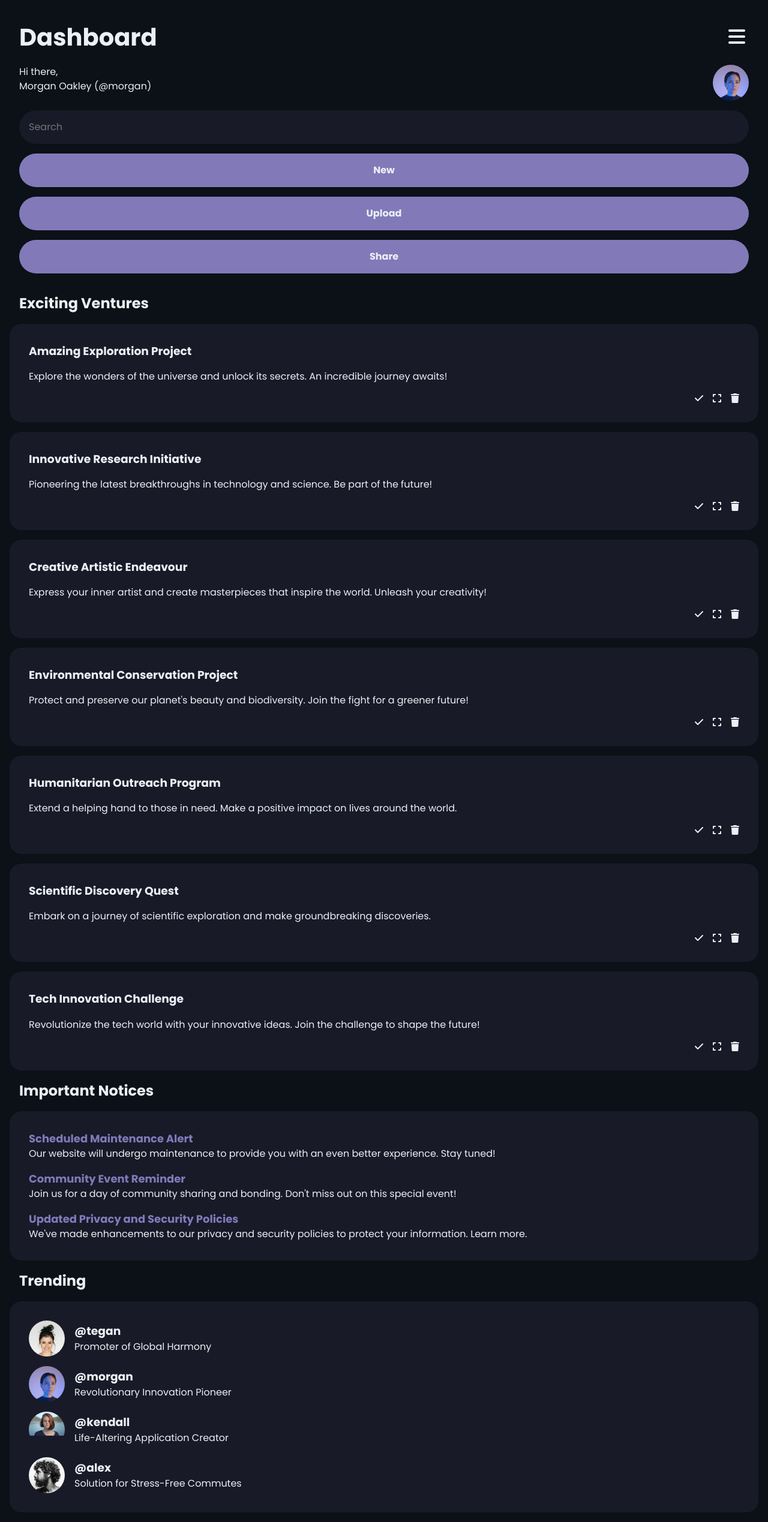
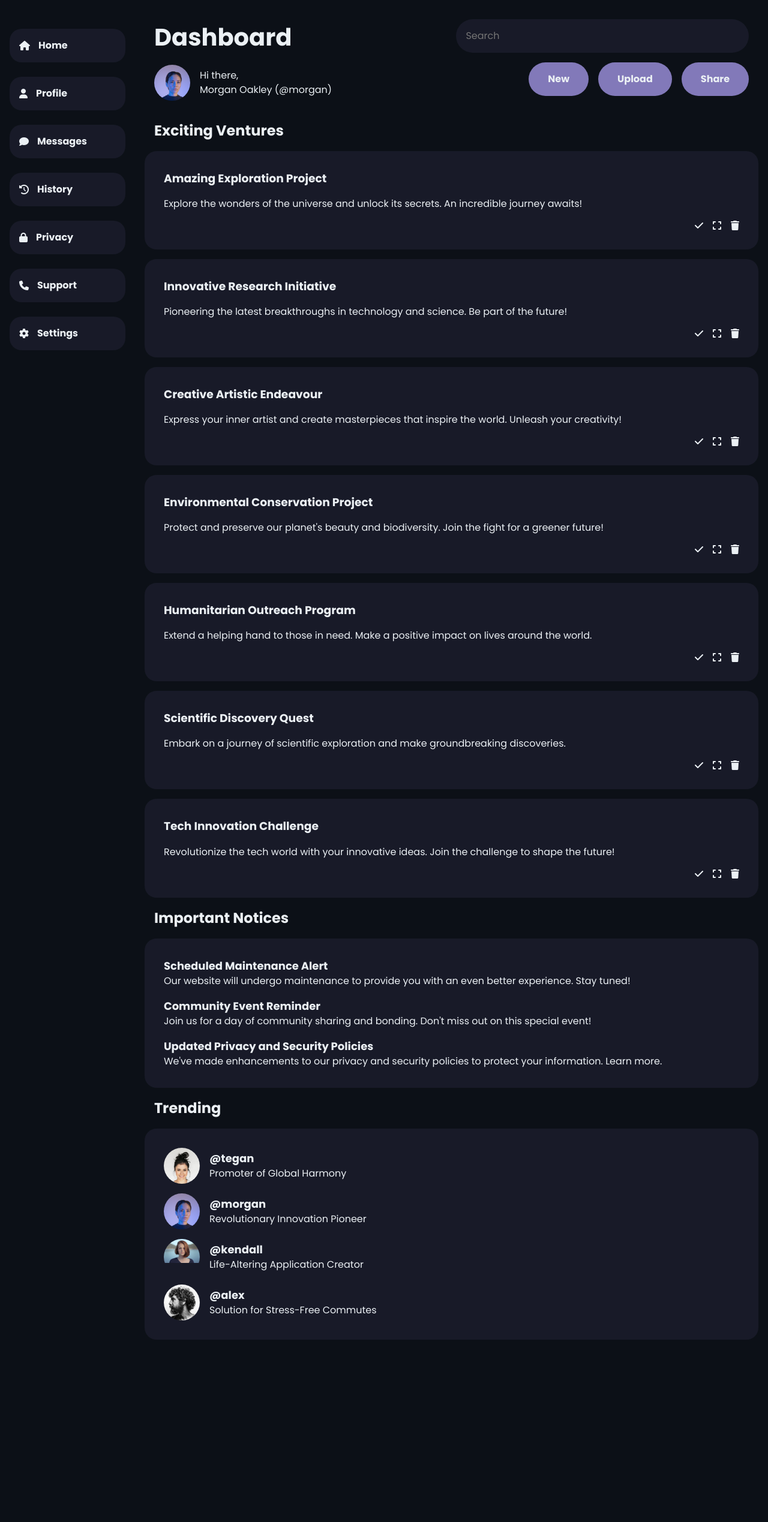
Before and after one commit to lukeramljak/odin-admin-dashboard, a plain HTML site: page index.html in a window 1280 px wide. Shown: the whole page at 60% size. After the commit the page ends 2282 px from the top, so only its background shows below. Drawn offline with Linux system fonts and the light colour scheme.

Commit message:
add desktop layout

```diff
--- a/index.html
+++ b/index.html
@@ -18,7 +18,7 @@
   <body>
 
     <div class="container">
-      <div class="sidebar hidden">
+      <div class="sidebar">
           <ul>
             <li>
               <a href="#"><i class="fa-solid fa-house"></i>Home</a>
@@ -199,7 +199,7 @@
                 <img src="./assets/people/tegan.jpeg" alt="" />
               </div>
               <div>
-                <h3>@tegan</h3>
+                <a href="#">@tegan</a>
                 <p>Promoter of Global Harmony</p>
               </div>
             </div>
@@ -208,7 +208,7 @@
                 <img src="./assets/people/morgan.jpeg" alt="" />
               </div>
               <div>
-                <h3>@morgan</h3>
+                <a href="#">@morgan</a>
                 <p>Revolutionary Innovation Pioneer</p>
               </div>
             </div>
@@ -217,7 +217,7 @@
                 <img src="./assets/people/kendall.jpeg" alt="" />
               </div>
               <div>
-                <h3>@kendall</h3>
+                <a href="#">@kendall</a>
                 <p>Life-Altering Application Creator</p>
               </div>
             </div>
@@ -226,7 +226,7 @@
                 <img src="./assets/people/alex.jpeg" alt="" />
               </div>
               <div>
-                <h3>@alex</h3>
+                <a href="#">@alex</a>
                 <p>Solution for Stress-Free Commutes</p>
               </div>
             </div>
--- a/index.js
+++ b/index.js
@@ -3,13 +3,13 @@ const navButtonClose = document.getElementById("nav-close");
 const sidebar = document.querySelector(".sidebar");
 
 navButtonDefault.addEventListener("click", () => {
-  navButtonDefault.classList.add("hidden");
-  navButtonClose.classList.remove("hidden");
-  sidebar.classList.remove("hidden");
+  navButtonDefault.style.display = "none";
+  navButtonClose.style.display = "block";
+  sidebar.style.display = "flex";
 });
 
 navButtonClose.addEventListener("click", () => {
-  navButtonClose.classList.add("hidden");
-  navButtonDefault.classList.remove("hidden");
-  sidebar.classList.add("hidden");
+  navButtonClose.style.display = "none";
+  navButtonDefault.style.display = "block";
+  sidebar.style.display = "none";
 });
--- a/style.css
+++ b/style.css
@@ -51,10 +51,15 @@ body {
   height: 100%;
 }
 
+i:hover {
+  cursor: pointer;
+  color: var(--accent);
+}
+
 .sidebar {
+  display: none;
   background: var(--background);
   position: fixed;
-  display: flex;
   flex-direction: column;
   justify-content: center;
   align-items: center;
@@ -64,7 +69,7 @@ body {
   padding: 1rem;
 
   & ul {
-    width: 80vw;
+    width: 60vw;
     display: flex;
     flex-direction: column;
     gap: 1.5rem;
@@ -122,14 +127,11 @@ body {
   }
 
   #nav-close {
+    display: none;
     position: fixed;
     top: 30px;
     right: 35px;
   }
-}
-
-.hidden {
-  display: none;
 }
 
 .header__user {
@@ -144,6 +146,10 @@ body {
   width: 100%;
   padding: 1rem;
   border-radius: 3.125rem;
+}
+
+.search:focus {
+  outline: 1px solid var(--accent);
 }
 
 .button-container {
@@ -206,13 +212,13 @@ body {
 
   & a {
     text-decoration: none;
-    color: var(--primary);
+    color: var(--text);
     font-size: 1.125rem;
     font-weight: 600;
   }
 
   & a:hover {
-    color: var(--accent);
+    color: var(--primary);
   }
 }
 
@@ -231,6 +237,51 @@ body {
 .avatar {
   width: 60px;
   height: 60px;
-  border-radius: 500px;
+  border-radius: 50%;
   overflow: hidden;
 }
+
+@media (min-width: 1024px) {
+  .container {
+    display: grid;
+    grid-template-columns: 1fr 5fr;
+  }
+  #nav-default,
+  #nav-close {
+    display: none;
+  }
+  .sidebar {
+    grid-row: 1 / 3;
+    position: static;
+    display: flex;
+    justify-content: flex-start;
+    width: 100%;
+    margin-top: 2rem;
+
+    & ul {
+      width: max-content;
+    }
+
+    & a {
+      padding-right: 4rem;
+    }
+  }
+  .header {
+    grid-column: 2 / 3;
+    display: grid;
+    grid-template-columns: repeat(2, 1fr);
+  }
+  .header__user {
+    flex-direction: row-reverse;
+    justify-content: flex-end;
+    align-items: center;
+    gap: 1rem;
+  }
+  .button-container {
+    flex-direction: row;
+    justify-content: flex-end;
+  }
+  .content {
+    grid-column: 2 / 3;
+  }
+}
```
